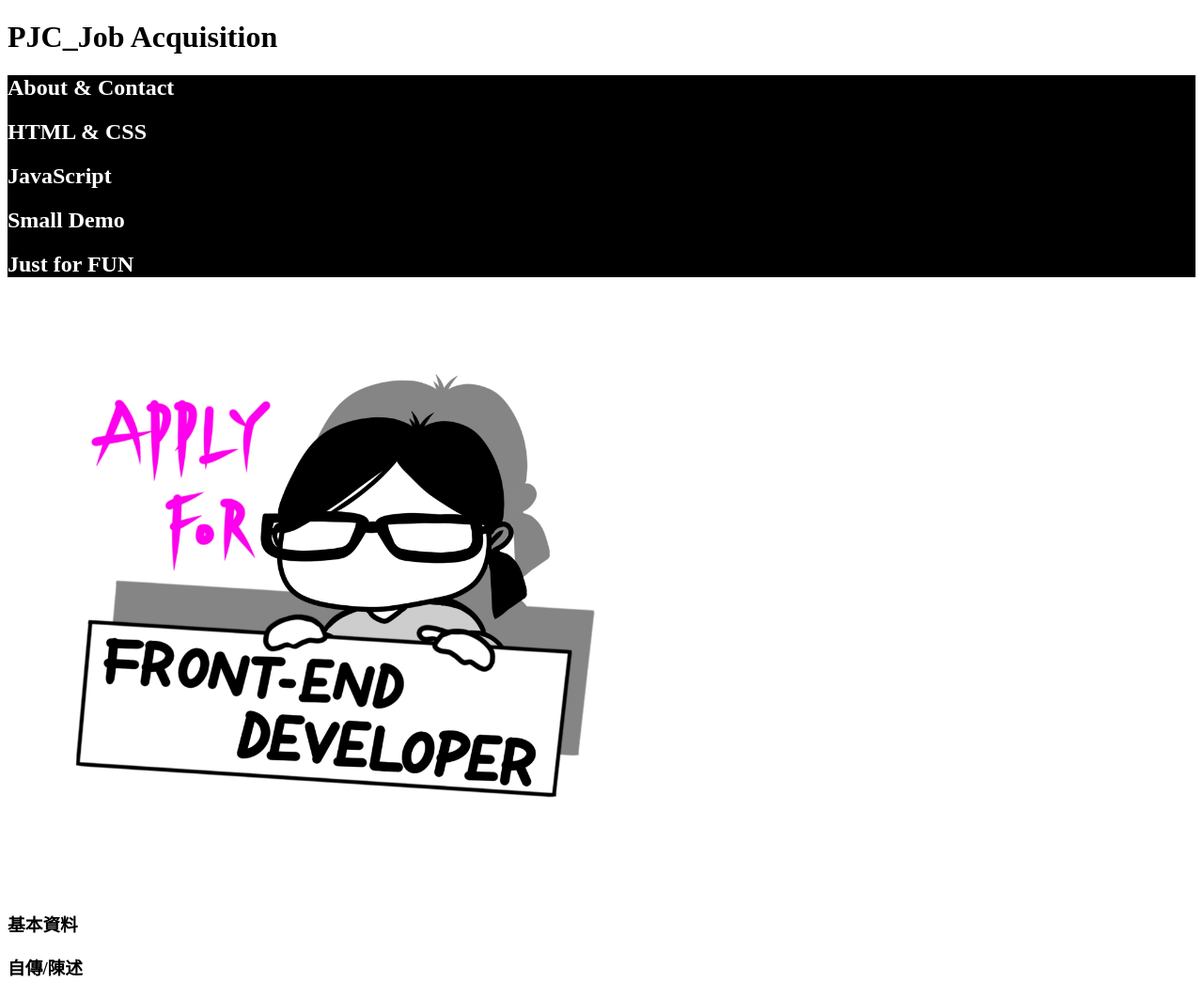
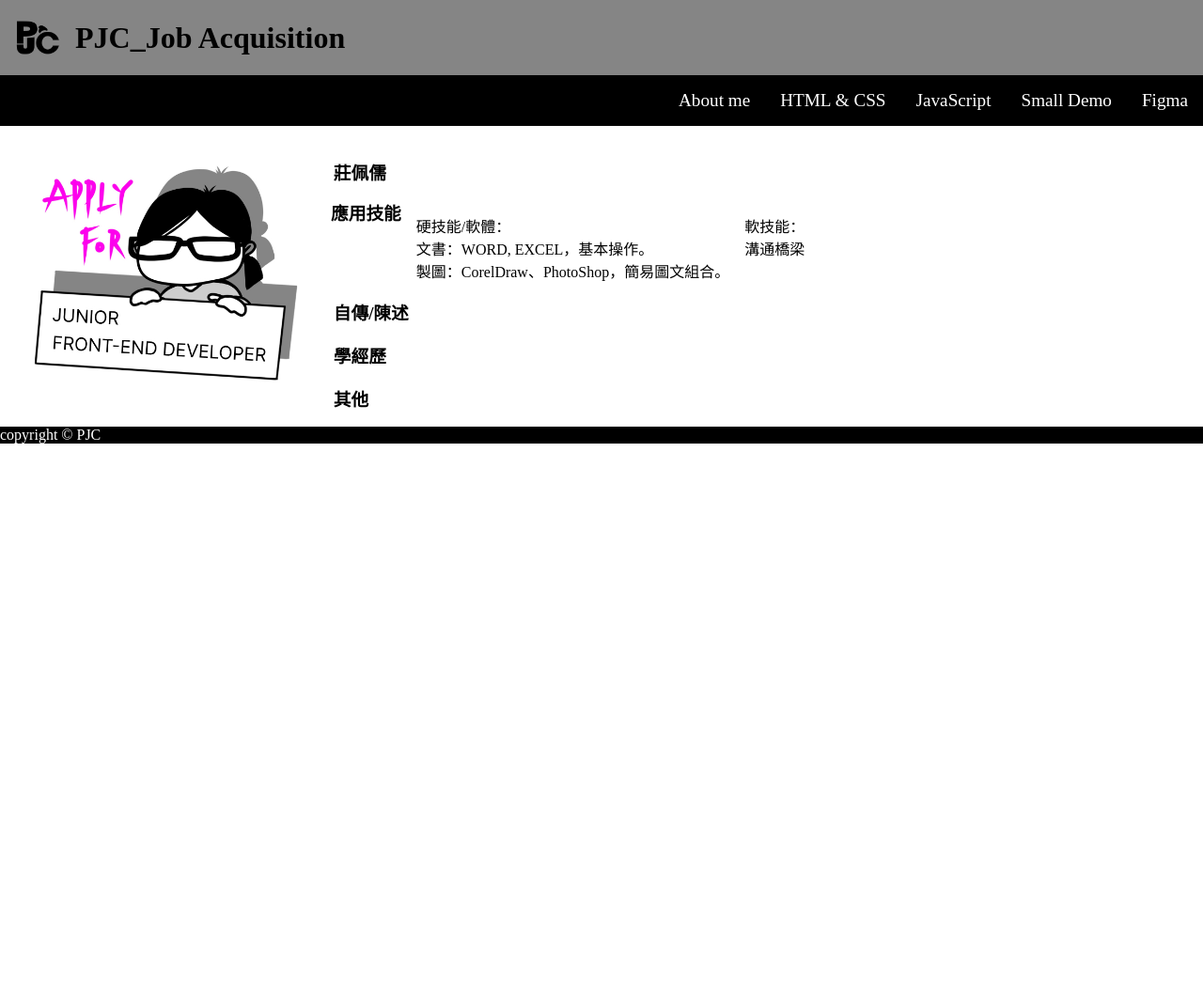
Before and after one commit to BessChuang/Job-Acquisition, a plain HTML site: page index.html in a window 1280 px wide. Shown: the top 1045 px of the page at 94% size. After the commit the page ends 800 px from the top, so only its background shows below. Drawn offline with Linux system fonts and the light colour scheme.

Commit message:
6.改nav樣式 7.新增favicon、header圖  8.aboutme，換圖、加字

```diff
--- a/index.html
+++ b/index.html
@@ -7,35 +7,59 @@
     <meta name="viewport" content="width=device-width, initial-scale=1.0">
     <title>PJC_Job Acquisition</title>
     <link rel="stylesheet" href="/style.css">
+    <link rel="icon" href="/img/PJC_favicon.ico">
 </head>
 
 <body>
 
+    <header class="se_gray">
+        <div><img src="/img/filledIn_noBG_black.png" alt="PJC_logo">
+            <h1>PJC_Job Acquisition</h1>
+        </div>
+        <nav class="nav_flex">
+            <a href="">About me</a>
+            <a href="">HTML & CSS</a>
+            <a href="">JavaScript</a>
+            <a href="">Small Demo</a>
+            <a href="">Figma</a>
 
-    <h1>PJC_Job Acquisition</h1>
-    <nav>
-        <h2>About & Contact</h2>
-        <h2>HTML & CSS</h2>
-        <h2>JavaScript</h2>
-        <h2>Small Demo</h2>
-        <h2>Just for FUN</h2>
-    </nav>
+        </nav>
+    </header>
 
-    <div> <!-- 主要說明 -->
-        <img src="/img/aboutme_img.jpg" alt="Apply for Front-end Developer...">
-        <h3>基本資料</h3>
-        <p></p>
-        <h3>自傳/陳述</h3>
-        <p></p>
+    <div class="container"> <!-- 主要說明 -->
+        <div class="aboutme_card">
+            <img src="/img/img_applyfor.jpg" alt="Apply for Front-end Developer...">
 
-    </div>
-    <div> <!-- 輔助說明 -->
-        <h3>學經歷</h3>
-        <h3>其他</h3>
-    </div>
-    <div> <!-- email me -->
-        <p></p>
-    </div>
+            <div class="aboutme_text">
+                <!-- TODO:這一塊沒有展開到視窗寬.... -->
+                <h3>莊佩儒</h3>
+                <div class="aboutme_skill">
+                    <h3>應用技能</h3>
+                    <div class="skill_left">
+                        <p>硬技能/軟體：</p>
+                        <p>文書：WORD, EXCEL，基本操作。</p>
+                        <p>製圖：CorelDraw、PhotoShop，簡易圖文組合。</p>
+                    </div>
+                    <div class="skill_right">
+                        <p>軟技能：</p>
+                        <p>溝通橋梁</p>
+                    </div>
+                </div>
+
+                <h3>自傳/陳述</h3>
+                <p></p>
+                <h3>學經歷</h3>
+                <p></p>
+                <h3>其他</h3>
+                <p></p>
+                <!-- email me -->
+                <p></p>
+            </div>
+
+
+        </div>
+
+
 </body>
 
 <footer class="bg_b">copyright &#169 PJC</footer>
--- a/style.css
+++ b/style.css
@@ -1,32 +1,93 @@
+/* 看區塊邊界用的 */
+/* border: 2px solid #ff00ee; */
+
+/* default部份重製 */
+* {
+    box-sizing: border-box;
+    margin: 0;
+}
+
+
+/* header */
+header div {
+    display: flex;
+    justify-content: flex-start;
+    align-items: center;
+    height: 10vh;
+}
+
+header h1 {
+    font-size: 2em;
+    padding: 0.5em 0;
+}
+
+header img {
+    height: 100%;
+    display: inline;
+}
+
+
+
+/* nav */
+
+nav {
+    display: flex;
+    justify-content: right;
+}
+
+nav a {
+    display: inline-block;
+    padding: 1rem;
+    font-size: 1.2em;
+    text-decoration: none;
+}
+
+nav a:hover {
+    background-color: #ff00ee;
+    text-decoration: underline;
+}
+
 /* theme color：
     background/primary color： black #000000, white #ffffff,
     highlight： magenta #ff00ee,
     secondary color：gray #858585, light gray #cdcdcd, */
-img {
-    background-position: center center;
-    width: 50%;
-}
-
 
 nav,
-footer {
+footer,
+nav a {
     background: black;
     color: white;
 }
 
-body {
-    color: black;
-    background: white;
+
+.highli_ {
+    background: #ff00ee;
 }
 
-highli_ {
-    color: #ff00ee;
+.se_gray {
+    background: #858585;
 }
 
-se_gray {
-    color: #858585;
+.se_ligray {
+    background: #cdcdcd;
 }
 
-se_ligray {
-    color: #cdcdcd;
+/* aboutme */
+
+
+.container img {
+    height: 40vh
 }
+
+.aboutme_card,
+.aboutme_skill {
+    display: flex;
+    width: 100%;
+}
+
+.aboutme_text,
+.aboutme_text>h3,
+.aboutme_text div {
+    padding-left: 1em;
+    padding-top: 1em;
+}
```
Also changed, not shown: img/PJC_favicon.ico (added), img/aboutme_img.jpg (deleted), img/filledIn_noBG_black.png (added), img/img_applyfor.jpg (added), img/img_empty.jpg (added).
